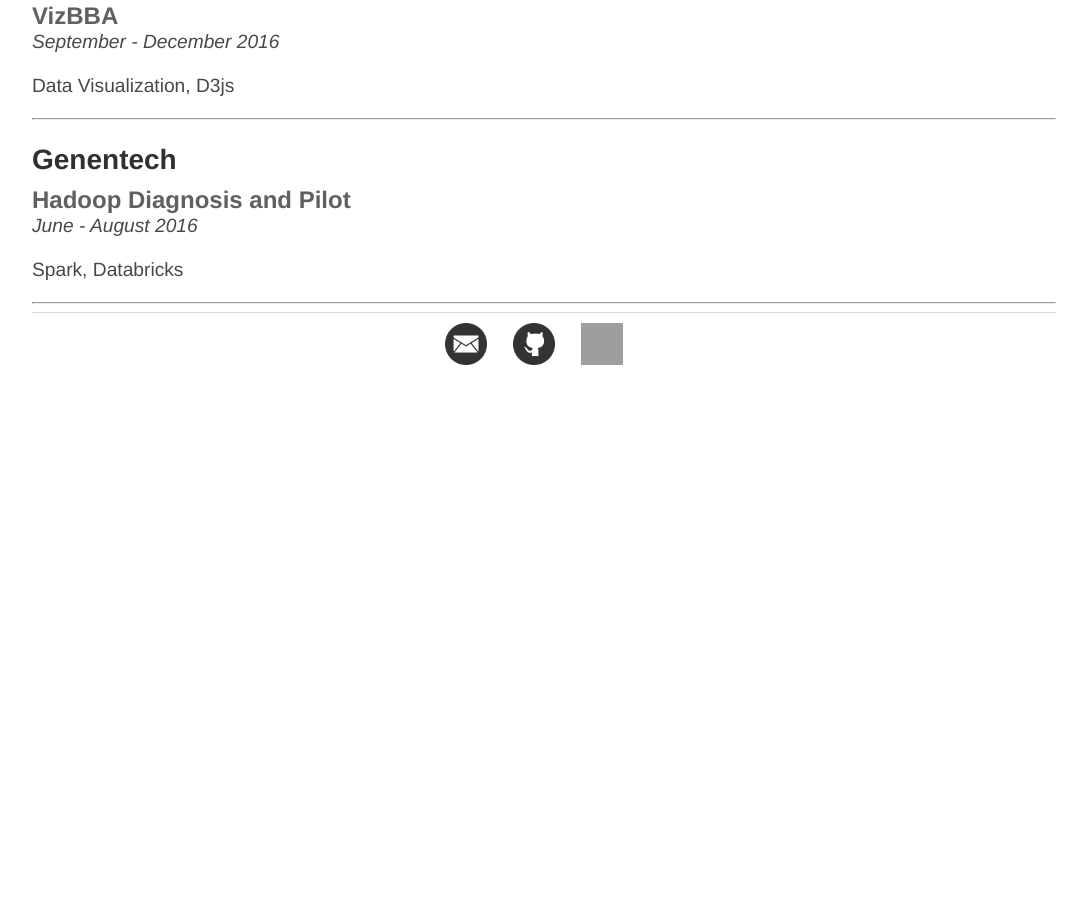
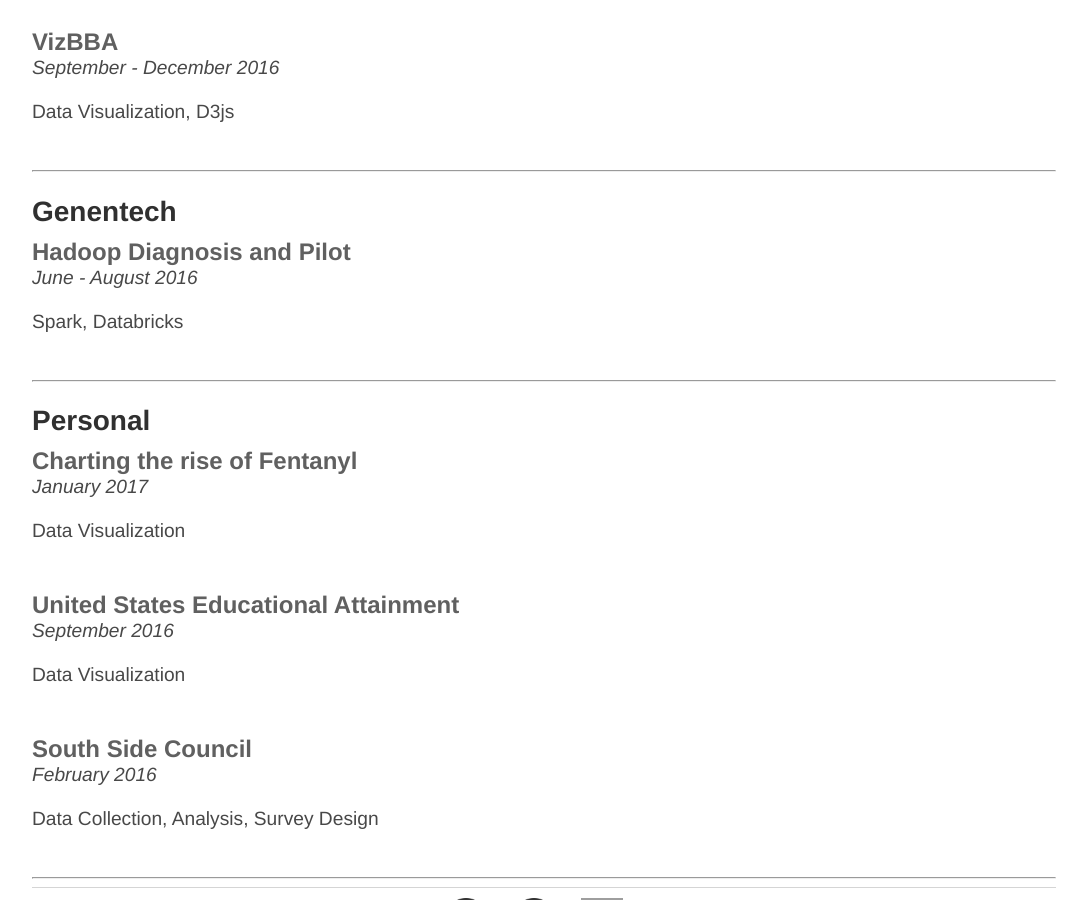
Before and after one commit to NeilBardhan/neilbardhan.github.io, a Jekyll site: the page built from projects/index.html, in a window 1280 px wide and 900 px high, scrolled down 2302 px. Shown: the whole window, without its empty margins (96-1183 px from the left). Built offline with Jekyll 4.4.1, drawn with Linux system fonts in a browser that asks for light colours; before the commit the page ends 2697 px from its top, so only the background shows below that; grey boxes are pictures that could not be loaded.

Commit message:
Update index.html

```diff
--- a/projects/index.html
+++ b/projects/index.html
@@ -57,6 +57,7 @@
 		<p><em>January - May 2015</em></p>
 		<p>Designed a scalable reverse dictionary using Java and Python.</p>
 	</div>
+	<br>
 	<hr>
 
 	<h2>University of Pittsburgh</h2>
@@ -114,6 +115,7 @@
 		<p><em>September - December 2016</em></p>
 		<p>Data Visualization, D3js</p>
 	</div>
+	<br>
 	<hr>
 
 	<h2>Genentech</h2>
@@ -122,5 +124,29 @@
 		<p><em>June - August 2016</em></p>
 		<p>Spark, Databricks</p>
 	</div>
+	<br>
+	<hr>
+
+	<h2>Personal</h2>
+	<div id="project12">
+		<h3>Charting the rise of Fentanyl</h3>
+		<p><em>January 2017</em></p>
+		<p>Data Visualization</p>
+	</div>
+	<br>
+
+	<div id="project13">
+		<h3>United States Educational Attainment</h3>
+		<p><em>September 2016</em></p>
+		<p>Data Visualization</p>
+	</div>
+	<br>
+
+	<div id="project14">
+		<h3>South Side Council</h3>
+		<p><em>February 2016</em></p>
+		<p>Data Collection, Analysis, Survey Design</p>
+	</div>
+	<br>
 	<hr>
 </div>
```
